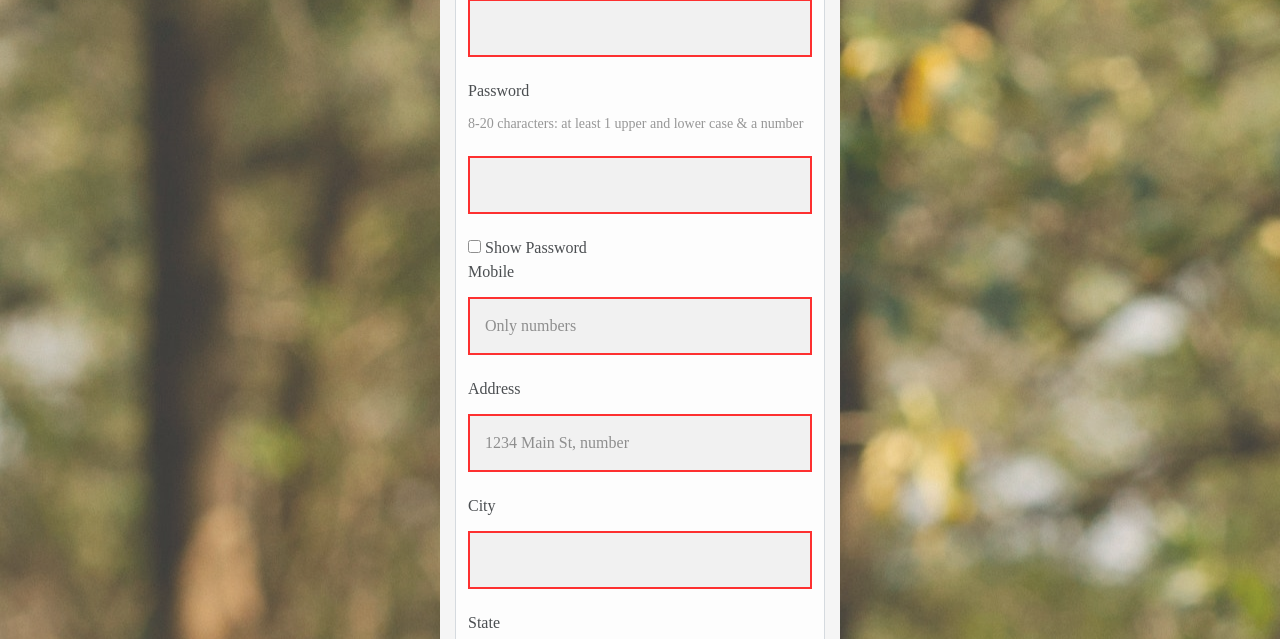
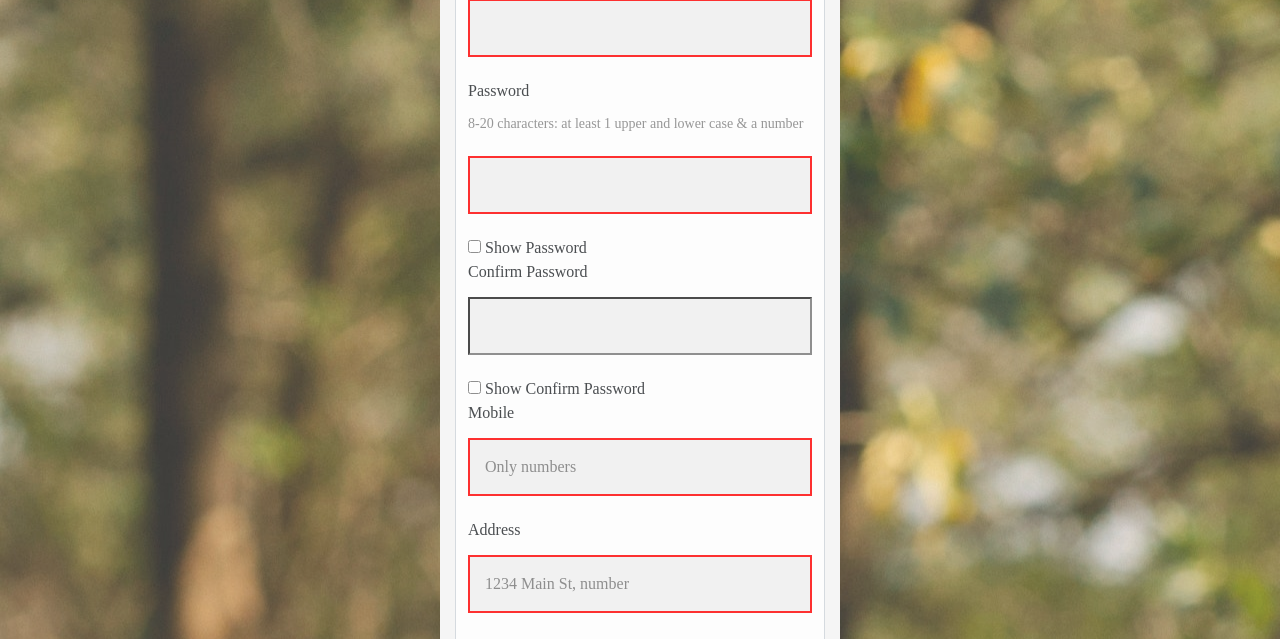
Before and after one commit to efranzener/Dog-walker-App, a Flask app: page /signup in a window 1280 px wide. Shown: the part 775-1414 px from the top of the page. Run offline with Flask 2, Linux system fonts and the light colour scheme.

Commit message:
fixed a bug with the booking time displayed in the user dashboard

```diff
--- a/model.py
+++ b/model.py
@@ -138,7 +138,7 @@ class Booking(db.Model):
     start_date = db.Column(db.DateTime, default=datetime.now().strftime("%x"), nullable = False)
     end_date = db.Column(db.DateTime, default=(datetime.now() + timedelta(days=180)).strftime("%x"), nullable = False)
     start_time = db.Column(db.DateTime, default=datetime.now().strftime("%H:%M"), nullable = False)
-    end_time = db.Column(db.DateTime, default=(datetime.now() + timedelta(hours=24)).strftime("%H:%M"), nullable = False)
+    end_time = db.Column(db.DateTime, default=(datetime.now() + timedelta(minutes=30)).strftime("%H:%M"), nullable = False)
     weekly = db.Column(db.Boolean, default = False)
     created_at = db.Column(db.DateTime, default=datetime.now(), nullable=False)
 
--- a/server.py
+++ b/server.py
@@ -11,6 +11,7 @@ import pytz
 
 import os.path
 import flask
+from flask_bcrypt import generate_password_hash, check_password_hash
 
 
 # GOOGLE CALENDAR API IMPORTS
@@ -152,6 +153,7 @@ def create_account():
     dob = request.form.get("dob")
     email = request.form.get("email")
     password = request.form.get("password")
+    confirm_password = request.form.get("password")
     mobile = request.form.get("mobile")
     address = request.form.get("address")
     city = request.form.get("city")
@@ -164,12 +166,15 @@ def create_account():
 
     if user:
         flash("Cannot create an account with that email. Please try again.", "danger")
-    else:
+    if password != confirm_password:
+        flash("Please make sure your password and confirm password match.", "danger")
+
+    if password == confirm_password:
         upload_result = cloudinary.uploader.upload(profile_file)
         data = upload_result
         profile_pic = data['url']
 
-        user = crud.create_user(fname=fname, lname=lname, dob=dob, email=email, password=password, mobile=mobile, address=address, city=city, state=state, zip_code=zip_code, profile_pic=profile_pic)
+        user = crud.create_user(fname=fname, lname=lname, dob=dob, email=email, password=generate_password_hash(password).decode("utf-8"), mobile=mobile, address=address, city=city, state=state, zip_code=zip_code, profile_pic=profile_pic)
 
         flash("Account sucessfully created! Please login.", "success")
 
@@ -182,19 +187,23 @@ def process_login():
 
     email = request.form.get("email")
     password = request.form.get("password")
-    user = crud.get_user_by_email(email)
+    # user = crud.get_user_by_email(email)
 
-    if not user or user.password != password:
+    if password and email:
+        user = crud.get_user_by_email(email)
+        if user:
+            if check_password_hash(user.password, password):
+                user_id = user.user_id
+                session["user_email"] = user.email
+                flash(f"Welcome, {user.fname}!", "primary")
+                return redirect(url_for("get_user_dashboard", user_id=user_id, fname=user.fname))
+            else:
+                flash("Something went wrong. Please check your email and password and try again", "danger")
+
+    else:
         flash("Something went wrong. Please check your email and password and try again", "danger")
-        return redirect('/')
 
-    elif user and user.password == password:
-        user_id = user.user_id
-        session["user_email"] = user.email
-        flash(f"Welcome, {user.fname}!", "primary")
-
-
-        return redirect(url_for("get_user_dashboard", user_id=user_id, fname=user.fname))
+    return redirect('/')
 
 
 @app.route('/user_dashboard/<user_id>')
@@ -235,9 +244,10 @@ def get_user_dashboard(user_id):
                 if booking.start_time >= current_datetime and booking.start_date <= current_datetime + timedelta(days=7):
                     booking2['pet_name'] = booking.pet.name
                     booking2['date'] = booking.start_date.strftime("%m/%d/%Y")
-                    booking2['day'] = booking.start_date.strftime("%A:")
-                    booking2['hour'] = booking.start_date.strftime("%H:%M")
+                    booking2['day'] = booking.start_time.strftime("%A:")
+                    booking2['hour'] = booking.start_time.strftime("%H:%M")
                     booking2['address'] = booking.pet_owner.user.address + booking.pet_owner.user.city
+
                     week_sitter_bookings.append(booking2)
 
             if not sitter_bookings:
@@ -630,14 +640,9 @@ def create_cal_bokng(user_id, sitter_id, pet_id, address, description):
             "dateTime": end_datetime.isoformat(),
             "timeZone": 'US/Pacific',
         },
-
-        "attendes": [
+        "attendees": [
             {'email': user.email},
             {'email': sitter_user.email},
-
-            {'petname': pet_name},
-            {'petOwner': pet_owner_name},
-            {'Sitter': sitter_name}
         ],
         "reminders": {
             "useDefault": True
@@ -680,7 +685,6 @@ def create_booking(pet_owner_id):
         endtime_with_date=  starttime_datetime + interval
 
         endtime_datetime = endtime_with_date
-
         booking = crud.create_booking(pet_id=pet_id, pet_owner_id=pet_owner_id, sitter_id=sitter_id, start_date=start_date, end_date=end_date, start_time=starttime_datetime, end_time=endtime_datetime, weekly=False)
 
         flash("Booking sucessfully created", "success")
--- a/templates/signup.html
+++ b/templates/signup.html
@@ -49,6 +49,11 @@
                         <input required minlength="8" maxlength="20" type="password" name="password" id="password" pattern="(?=.*\d)(?=.*[A-Z])(?=.*[a-z]).{9,20}">
                         <input type="checkbox" onclick="myFunction()"> Show Password
                     </div>
+                    <div>
+                        <label for="confirm_password" class="form-label">Confirm Password</label>
+                        <input type="password" name="confirm_password" id="confirm_password">
+                        <input type="checkbox" onclick="showConfirmPwd()"> Show Confirm Password
+                    </div>
                     <div class="form-group">
                         <label for="mobile" class="form-label">Mobile</label>
                         <input type="tel" minlength="10" maxlength="15" name="mobile" id="mobile" pattern="(?=.*\d).{10,15}" placeholder="Only numbers"required>
@@ -96,6 +101,15 @@
             }
         }
 
+        function showConfirmPwd() {
+            const showConfirmPassword = document.getElementById("confirm_password");
+            if (showConfirmPassword.type == "password") {
+            showConfirmPassword.type = "text";
+            } else {
+            showConfirmPassword.type = "password";
+            };
+        };
+
         document.getElementById("profilepic").onchange = function () {
             var src = URL.createObjectURL(this.files[0]);
             document.getElementById("prof-pic").src = src;
--- a/templates/user_dashboard.html
+++ b/templates/user_dashboard.html
@@ -59,7 +59,7 @@
             <div class="card">
               <p><strong>Your Sitter Booking This Week</strong></p>
               <p><strong>For:</strong>{{ booking['pet_name']}}</p>
-              <p><strong>Date:</strong>{{booking['day']}}, {{booking['date']}}</p>
+              <p><strong>Date:</strong>{{booking['day']}} {{booking['date']}}</p>
               <p><strong>Time:</strong>{{ booking['hour']}}</p>
               <p><strong>Address:</strong>{{ booking['address']}}</p>
             </div>
```
Also changed, not shown: seed_database.py (+6 -4 lines).
